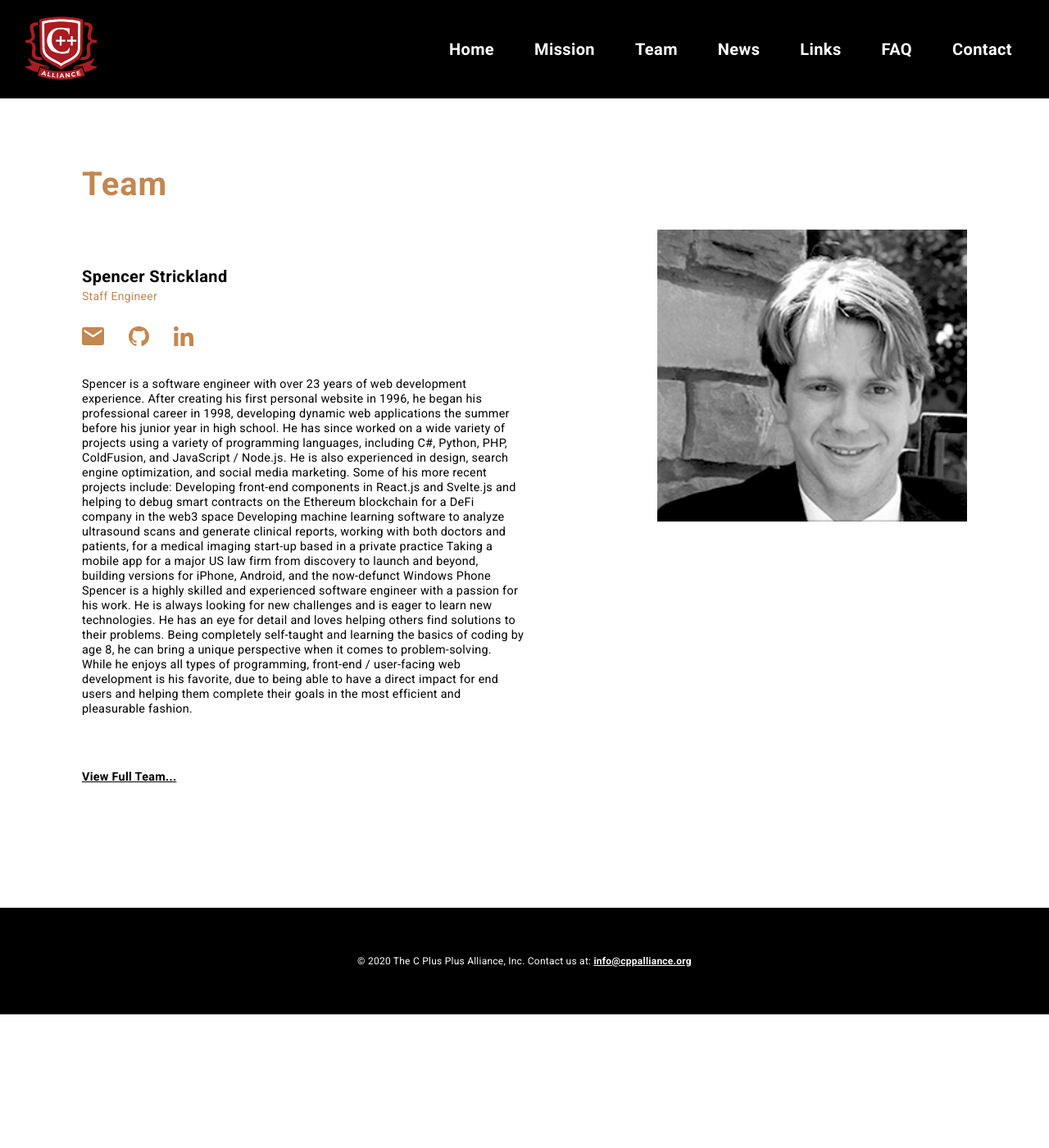
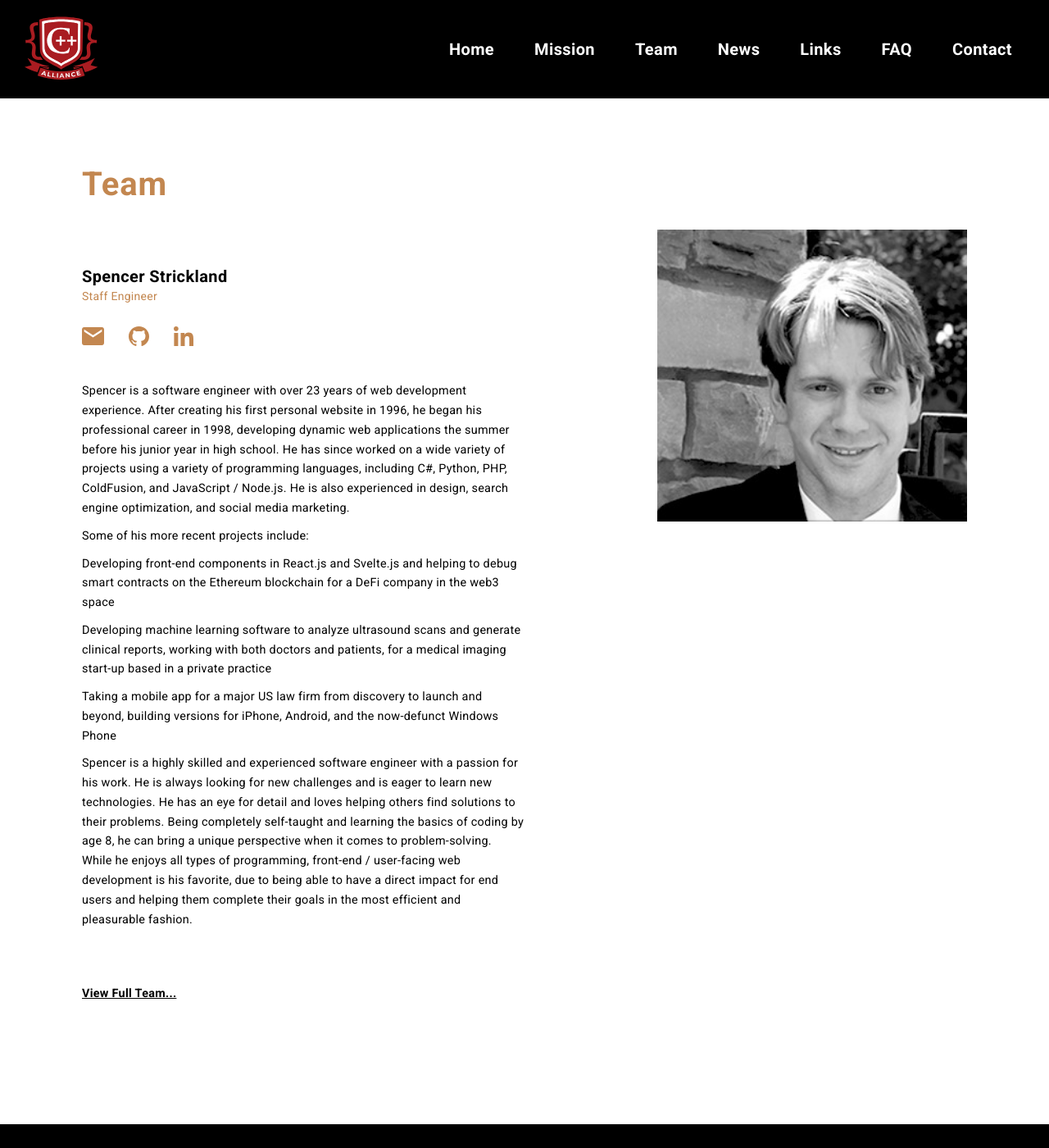
Before and after one commit to unecigarettewm/cppa-www, a Jekyll site: the page built from people/spencer.html, in a window 1280 px wide and 1400 px high. Shown: the whole window at 82% size. Built offline with Jekyll 4.4.1, drawn with Linux system fonts in a browser that asks for light colours.

Commit message:
Update spencer.html

```diff
--- a/people/spencer.html
+++ b/people/spencer.html
@@ -10,14 +10,21 @@ github: https://github.com/4down
 linkedin: https://www.linkedin.com/in/donald-spencer-strickland/
 image: /images/people/spencer.jpg
 ---
+<P>
 Spencer is a software engineer with over 23 years of web development experience.  After creating his first personal website in 1996, he began his professional career in 1998, developing dynamic web applications the summer before his junior year in high school.  He has since worked on a wide variety of projects using a variety of programming languages, including C#, Python, PHP, ColdFusion, and JavaScript / Node.js.  He is also experienced in design, search engine optimization, and social media marketing.
-
+</p>
+<P>
 Some of his more recent projects include:
-
+</p>
+<P>
 Developing front-end components in React.js and Svelte.js and helping to debug smart contracts on the Ethereum blockchain for a DeFi company in the web3 space
-
+</p>
+<P>
 Developing machine learning software to analyze ultrasound scans and generate clinical reports, working with both doctors and patients, for a medical imaging start-up based in a private practice
-
+</p>
+<P>
 Taking a mobile app for a major US law firm from discovery to launch and beyond, building versions for iPhone, Android, and the now-defunct Windows Phone
-
+</p>
+<P>
 Spencer is a highly skilled and experienced software engineer with a passion for his work.  He is always looking for new challenges and is eager to learn new technologies.  He has an eye for detail and loves helping others find solutions to their problems.  Being completely self-taught and learning the basics of coding by age 8, he can bring a unique perspective when it comes to problem-solving.  While he enjoys all types of programming, front-end / user-facing web development is his favorite, due to being able to have a direct impact for end users and helping them complete their goals in the most efficient and pleasurable fashion.
+</p>
```
